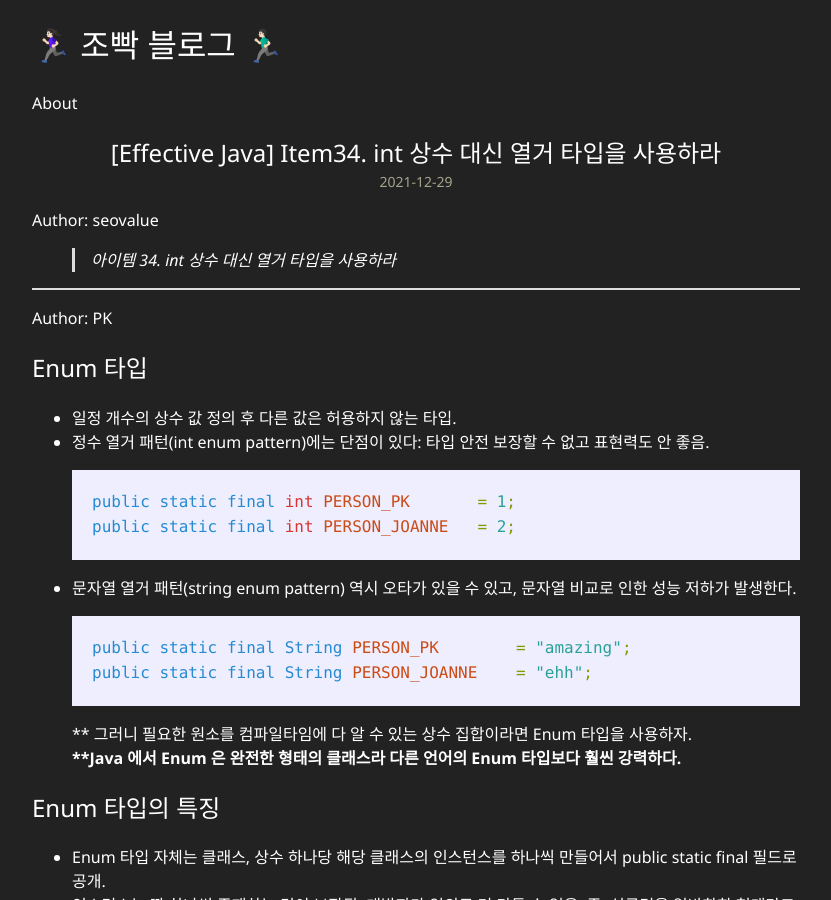
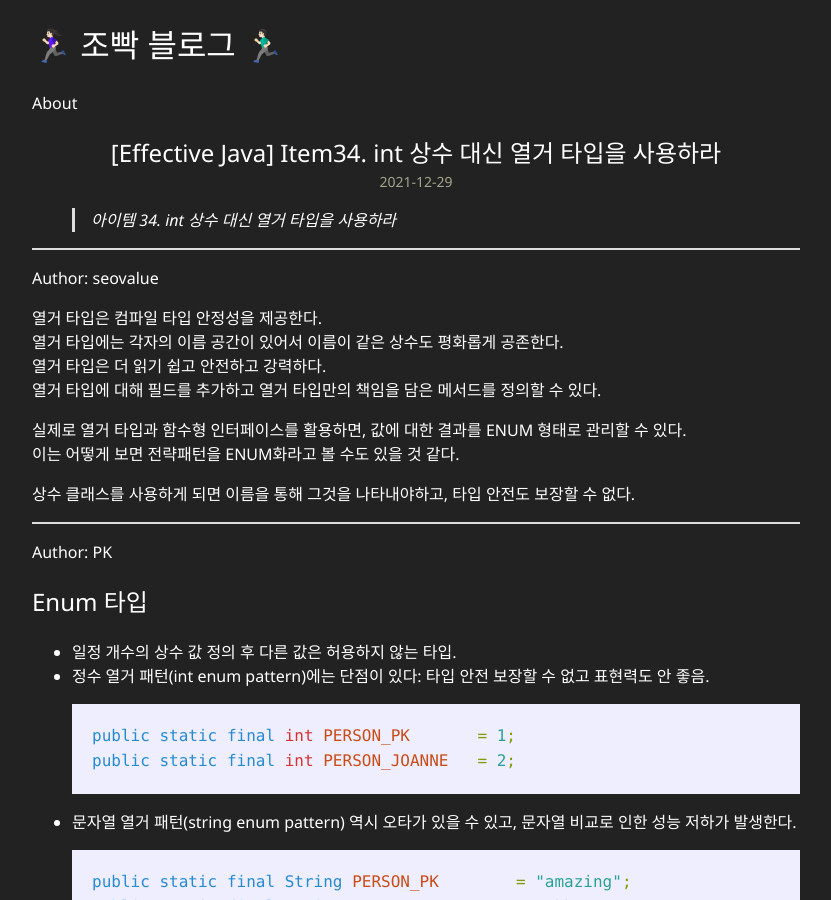
Before and after one commit to jo-pk/jo-pk.github.io, a Jekyll site: the page built from _posts/2021-12-29-[Effective-Java]-Item34.md, in a window 1280 px wide and 900 px high. Shown: the whole window, without its empty margins (224-1055 px from the left). Built offline with Jekyll 4.4.1, drawn with Linux system fonts in a browser that asks for light colours.

Commit message:
docs: item34 작성

```diff
--- a/_posts/2021-12-29-[Effective-Java]-Item34.md
+++ b/_posts/2021-12-29-[Effective-Java]-Item34.md
@@ -5,9 +5,21 @@ description: public static final 보다 좋아요
 categories: self
 ---
 
+> 아이템 34. int 상수 대신 열거 타입을 사용하라
+
+-----
+
 Author: seovalue
 
-> 아이템 34. int 상수 대신 열거 타입을 사용하라
+열거 타입은 컴파일 타입 안정성을 제공한다. <br>
+열거 타입에는 각자의 이름 공간이 있어서 이름이 같은 상수도 평화롭게 공존한다. <br>
+열거 타입은 더 읽기 쉽고 안전하고 강력하다. <br>
+열거 타입에 대해 필드를 추가하고 열거 타입만의 책임을 담은 메서드를 정의할 수 있다.<br>
+
+실제로 열거 타입과 함수형 인터페이스를 활용하면, 값에 대한 결과를 ENUM 형태로 관리할 수 있다.<br>
+이는 어떻게 보면 전략패턴을 ENUM화라고 볼 수도 있을 것 같다.<br>
+
+상수 클래스를 사용하게 되면 이름을 통해 그것을 나타내야하고, 타입 안전도 보장할 수 없다.<br>
 
 -----
 
```
